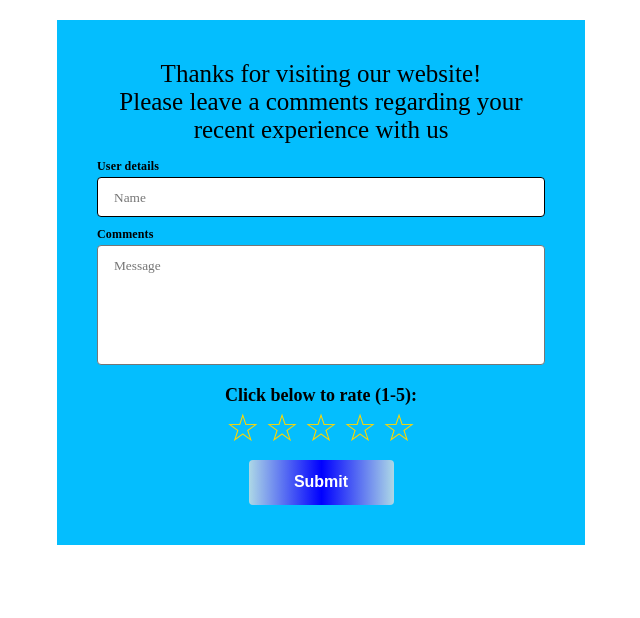
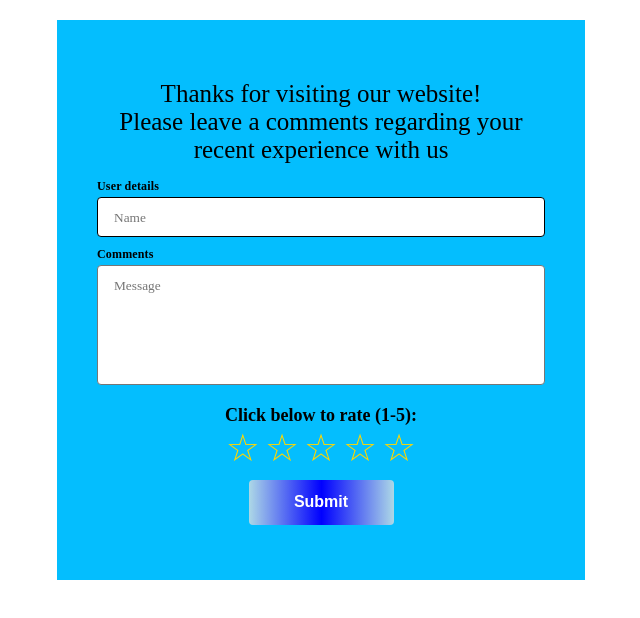
Before and after one commit to NZAlona/Form-feedback, a plain HTML site: page index.html in a window 1280 px wide. Shown: the whole page, without its empty margins (319-959 px from the left). Drawn offline with Linux system fonts and the light colour scheme.

Commit message:
Adj in adaptive

```diff
--- a/form.css
+++ b/form.css
@@ -8,30 +8,32 @@
 
 .form-container {
   max-width: 528px;
-  max-height: 980px;
+  min-height: 880px;
   margin: 0 auto;
   padding: 40px;
   background-color: #04befe;
 
   @media screen and (min-width: 768px) {
     margin-top: 20px;
+    min-height: 560px;
   }
 }
 
-@media screen and (min-width: 1200px) {
-  .form-container {
-    max-height: 880px;
-  }
-}
 .text-title {
   font-family: 'Times New Roman', Times, serif;
   font-size: 19px;
   margin: 0;
   text-align: center;
-  margin-bottom: 15px;
+  margin-bottom: 30px;
+  margin-top: 20px;
 
   @media screen and (min-width: 380px) {
     font-size: 25px;
+
+    @media screen and (min-width: 480px) {
+      margin-bottom: 15px;
+      margin-top: 20px;
+    }
   }
 }
 
```
